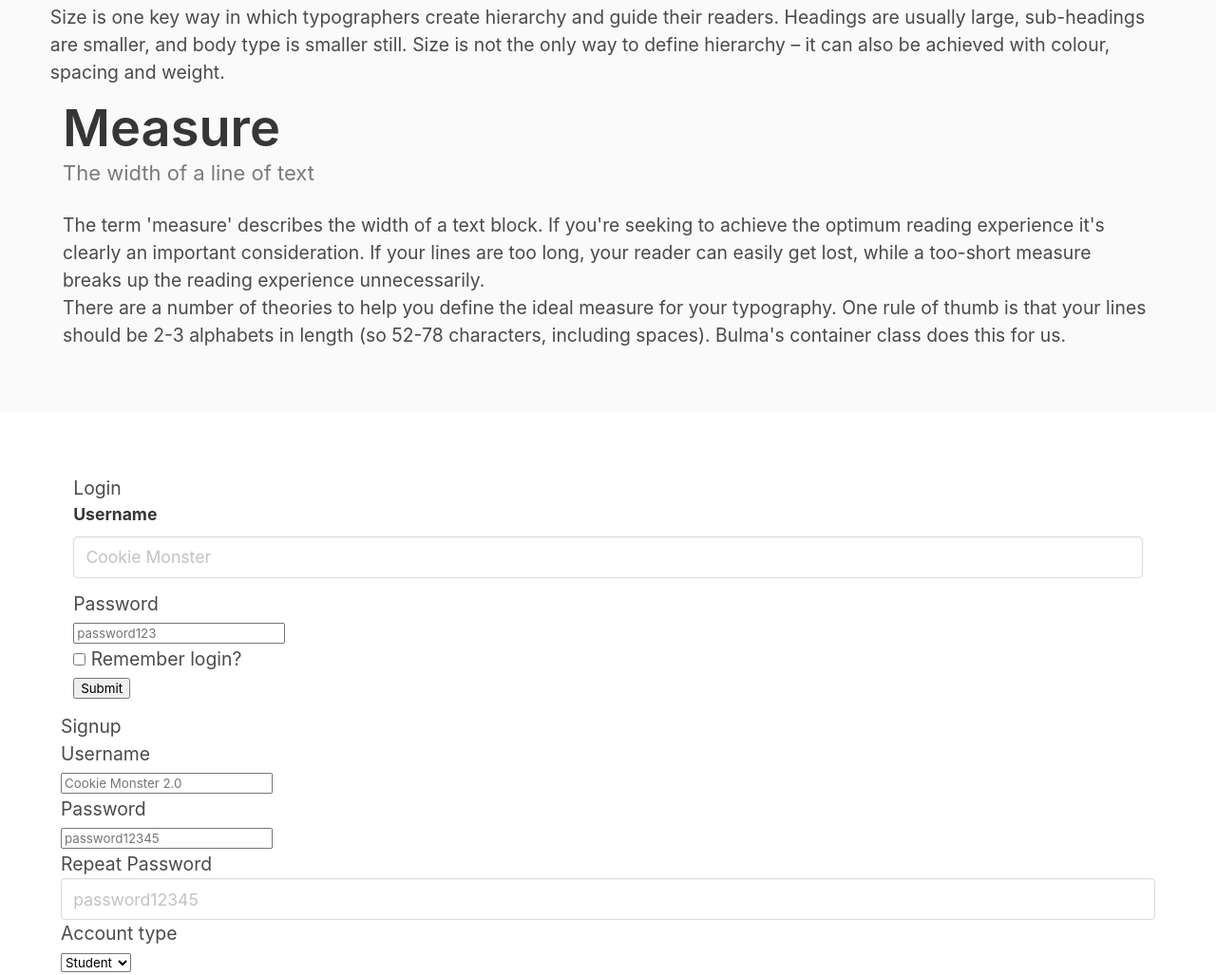
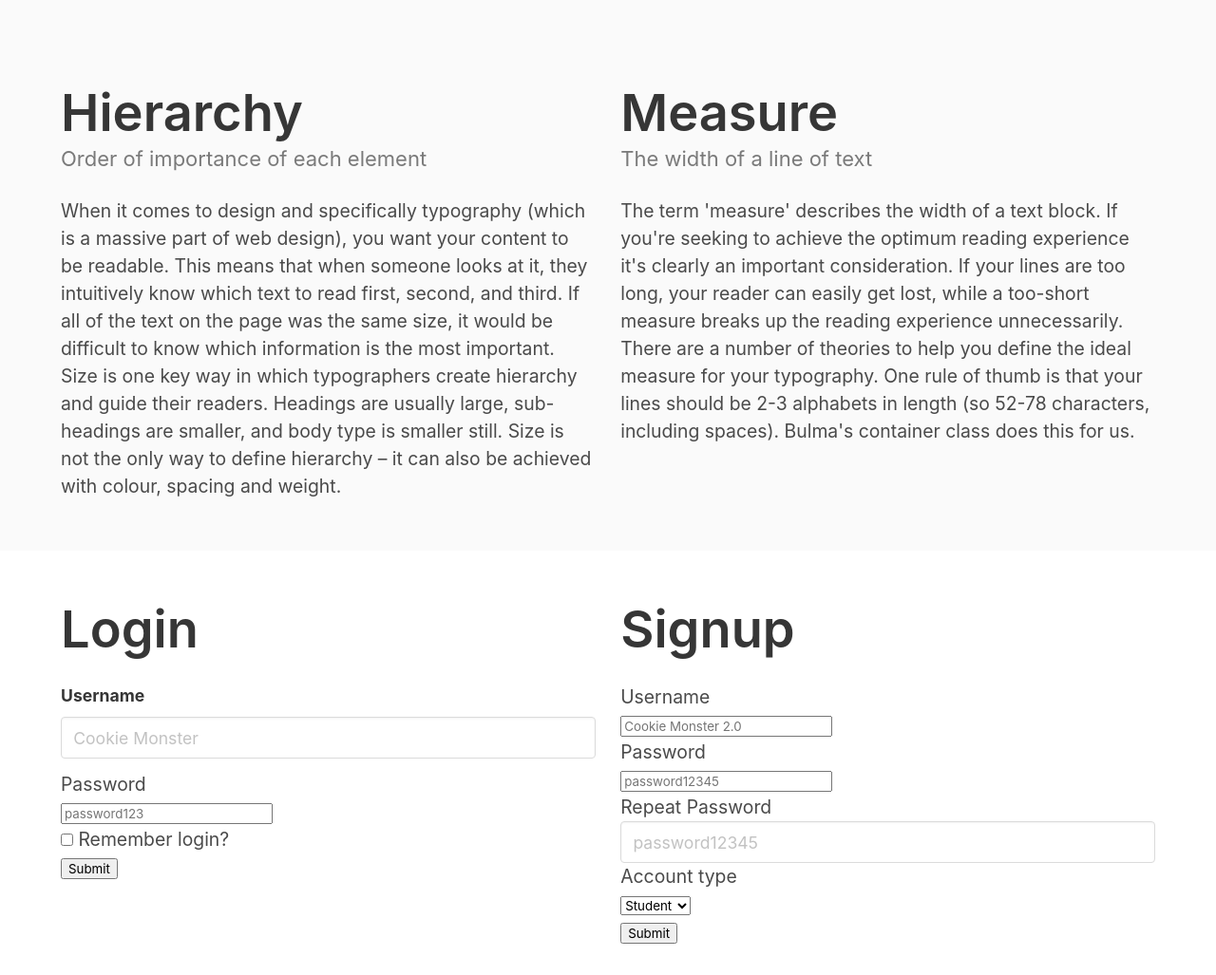
Before and after one commit to jdmar3-comp426/a02-gda975, a website: page index.html in a window 1280 px wide. Shown: the part 3259-4286 px from the top of the page at 95% size. Drawn offline with nearby package versions, Linux system fonts and the light colour scheme; a web font is replaced by a local one.

Commit message:
Added columns

```diff
--- a/index.html
+++ b/index.html
@@ -99,7 +99,7 @@
                 <li><a>Documents</a></li>
             </ul>
         </div>
-        <div class="tabs is-medium is-centered">
+        <div class="columns is-multiline justify-center">
             <div class="column">
                 <img src="images/all-01.jpg" alt="Pictures">
             </div>
@@ -116,10 +116,10 @@
     </div>
 </section>
 <section class="section">
-    <div class="">
+    <div class="container">
         <div class="">
-            <div class="">
-                <div class="">
+            <div class="columns">
+                <div class="column">
                     <h1 class="title">Hierarchy</h1>
                     <h5 class="subtitle has-text-grey">Order of importance of each element</h5>
                     <p>
@@ -153,9 +153,9 @@
 </section>
 <section class="section has-background-white">
     <div class="container">
-        <div class="">
+        <div class="columns">
             <div class="column">
-                <h1 class="">Login</h1>
+                <h1 class="title">Login</h1>
                 <form>
                     <div class="field">
                         <label class="label">Username</label>
@@ -184,8 +184,8 @@
                     </div>
                 </form>
             </div>
-            <div class="">
-                <h1 class="">Signup</h1>
+            <div class="column">
+                <h1 class="title">Signup</h1>
                 <form>
                     <div class="">
                         <label class="">Username</label>
```
